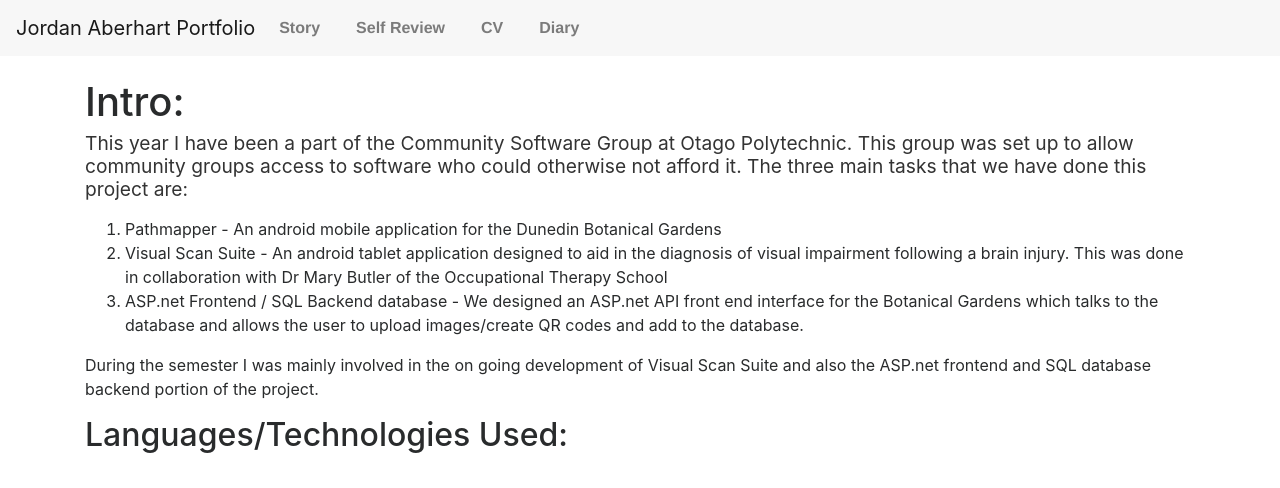
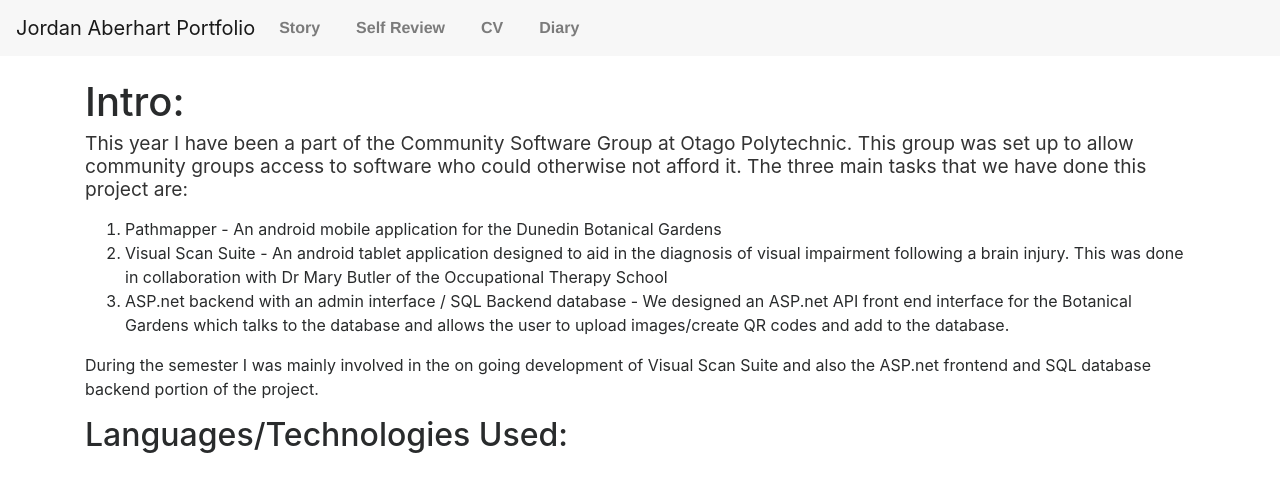
Before and after one commit to aberhjk1/aberhjk1.github.io, a Jekyll site: the page built from index.html, in a window 1280 px wide, cut to the strip 0-488 px from the top of the page. Built offline with Jekyll 4.4.1, drawn with Linux system fonts in a browser that asks for light colours; nearby versions of some CDN libraries.

Commit message:
Update index.html

```diff
--- a/index.html
+++ b/index.html
@@ -12,7 +12,7 @@
   <ol>
     <li>Pathmapper - An android mobile application for the Dunedin Botanical Gardens</li>
     <li>Visual Scan Suite - An android tablet application designed to aid in the diagnosis of visual impairment following a brain injury. This was done in collaboration with Dr Mary Butler of the Occupational Therapy School</li>
-    <li>ASP.net Frontend / SQL Backend database - We designed an ASP.net API front end interface for the Botanical Gardens which talks to the database and allows the user to upload images/create QR codes and add to the database.</li>
+    <li>ASP.net backend with an admin interface / SQL Backend database - We designed an ASP.net API front end interface for the Botanical Gardens which talks to the database and allows the user to upload images/create QR codes and add to the database.</li>
   </ol>
 
   During the semester I was mainly involved in the on going development of Visual Scan Suite and also the ASP.net frontend and SQL database backend portion of the project.
```
